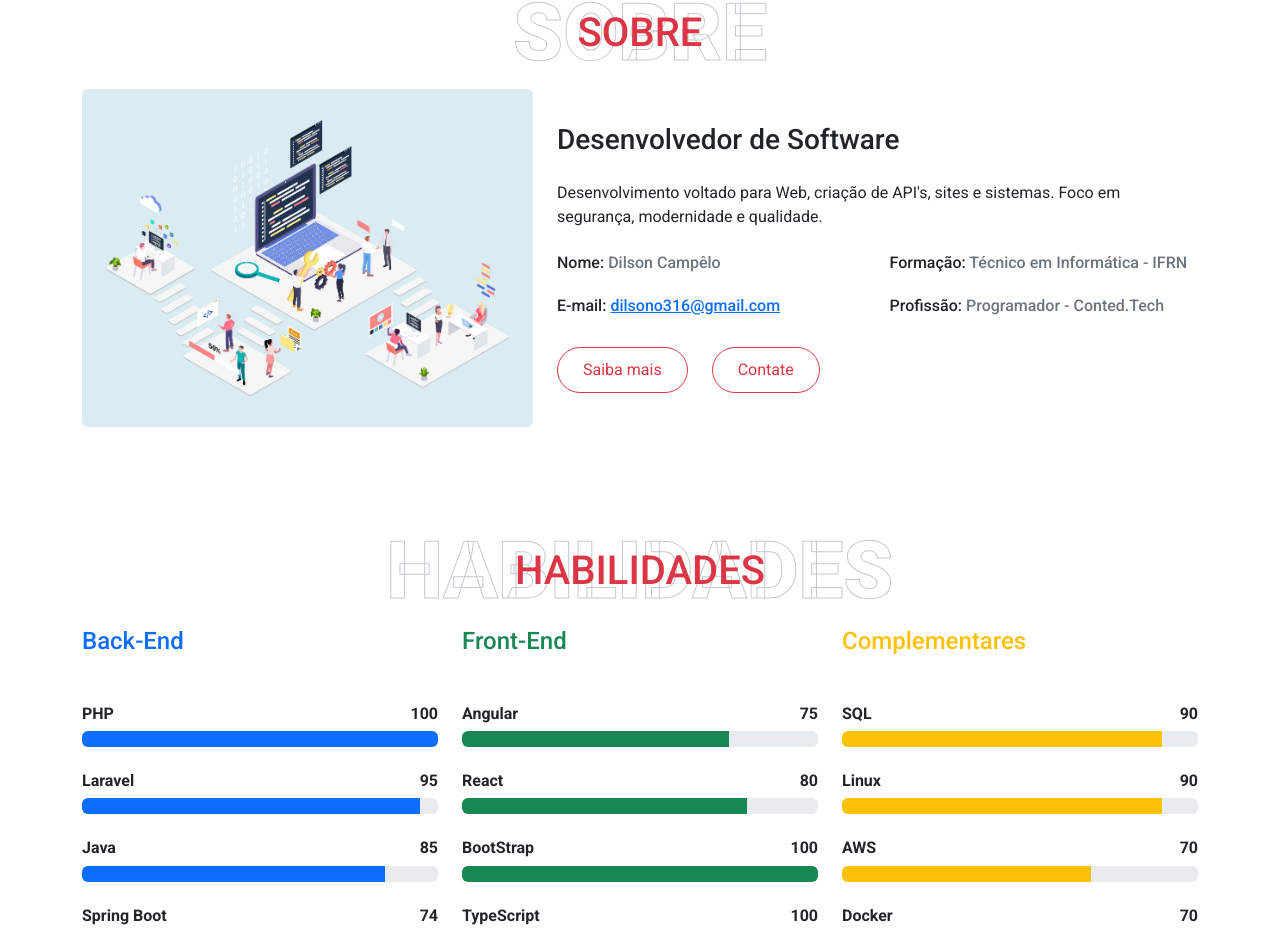
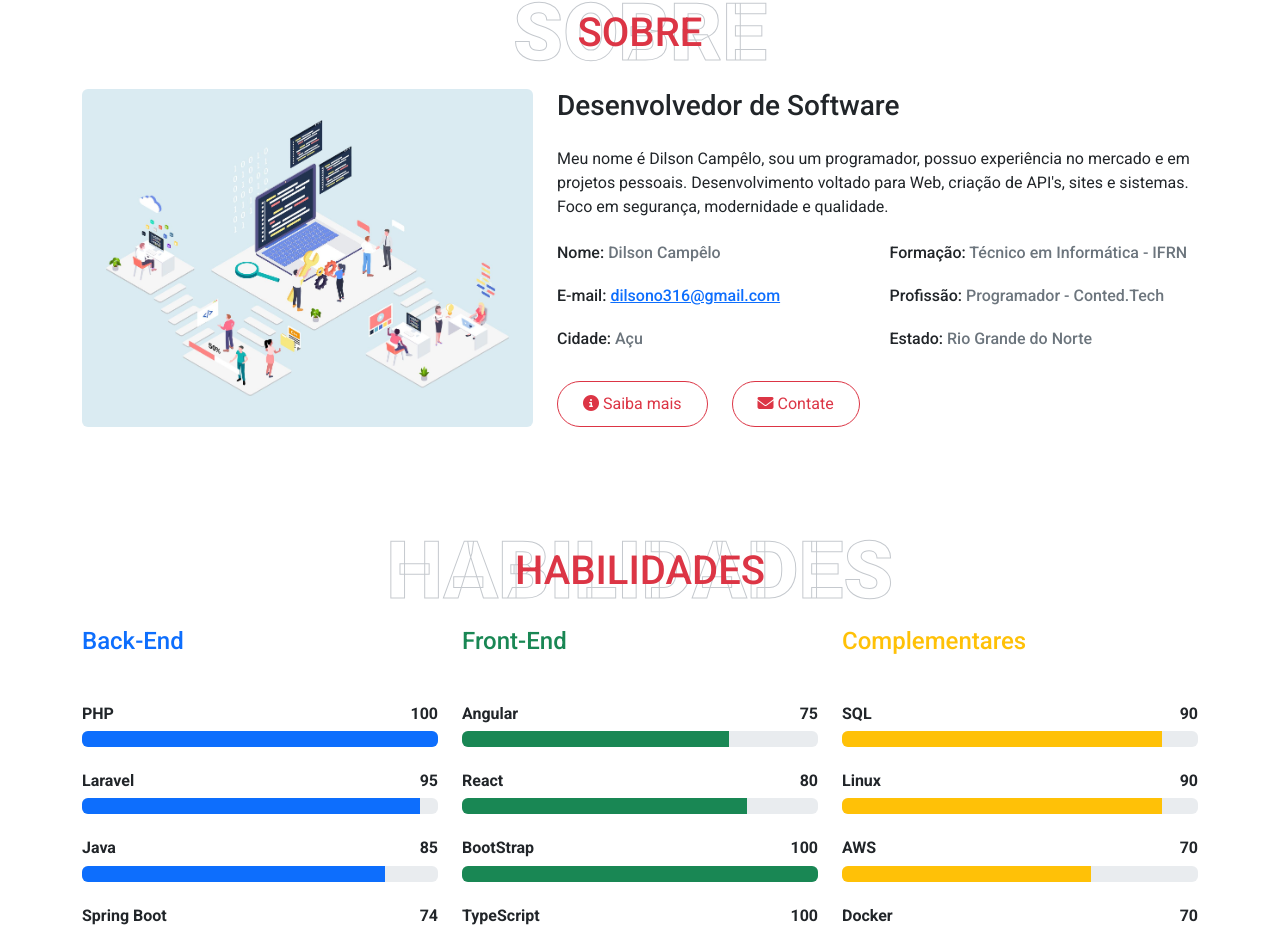
Before and after one commit to dilsoncampelo10/portifolio, an Angular app: page / in a window 1280 px wide. Shown: the part 911-1842 px from the top of the page. Built offline with nearby package versions, Linux system fonts and the light colour scheme.

Commit message:
refact: text about me

```diff
--- a/src/app/components/about/about.component.html
+++ b/src/app/components/about/about.component.html
@@ -10,7 +10,7 @@
             </div>
             <div class="col-lg-7">
                 <h3 class="mb-4">Desenvolvedor de Software</h3>
-                <p>Desenvolvimento voltado para Web, criação de API's, sites e sistemas. Foco em segurança, modernidade e qualidade.</p>
+                <p>Meu nome é Dilson Campêlo, sou um programador, possuo experiência no mercado e em projetos pessoais. Desenvolvimento voltado para Web, criação de API's, sites e sistemas. Foco em segurança, modernidade e qualidade.</p>
                 <div class="row mb-3">
                     <div class="col-sm-6 py-2">
                         <h6>Nome: <span class="text-secondary">Dilson Campêlo</span></h6>
@@ -24,9 +24,15 @@
                     <div class="col-sm-6 py-2">
                       <h6>Profissão: <span class="text-secondary">Programador - Conted.Tech</span></h6>
                     </div>
+                    <div class="col-sm-6 py-2">
+                      <h6>Cidade: <span class="text-secondary">Açu</span></h6>
+                    </div>
+                    <div class="col-sm-6 py-2">
+                      <h6>Estado: <span class="text-secondary">Rio Grande do Norte</span></h6>
+                    </div>
                 </div>
-                <a href="" class="btn btn-outline-danger">Saiba mais</a>
-                <a href="" class="btn btn-outline-danger ms-4">Contate</a>
+                <a href="" class="btn btn-outline-danger"><i class="fa-solid fa-circle-info"></i> Saiba mais</a>
+                <a href="" class="btn btn-outline-danger ms-4"><i class="fa-solid fa-envelope"></i> Contate</a>
             </div>
         </div>
     </div>
```
